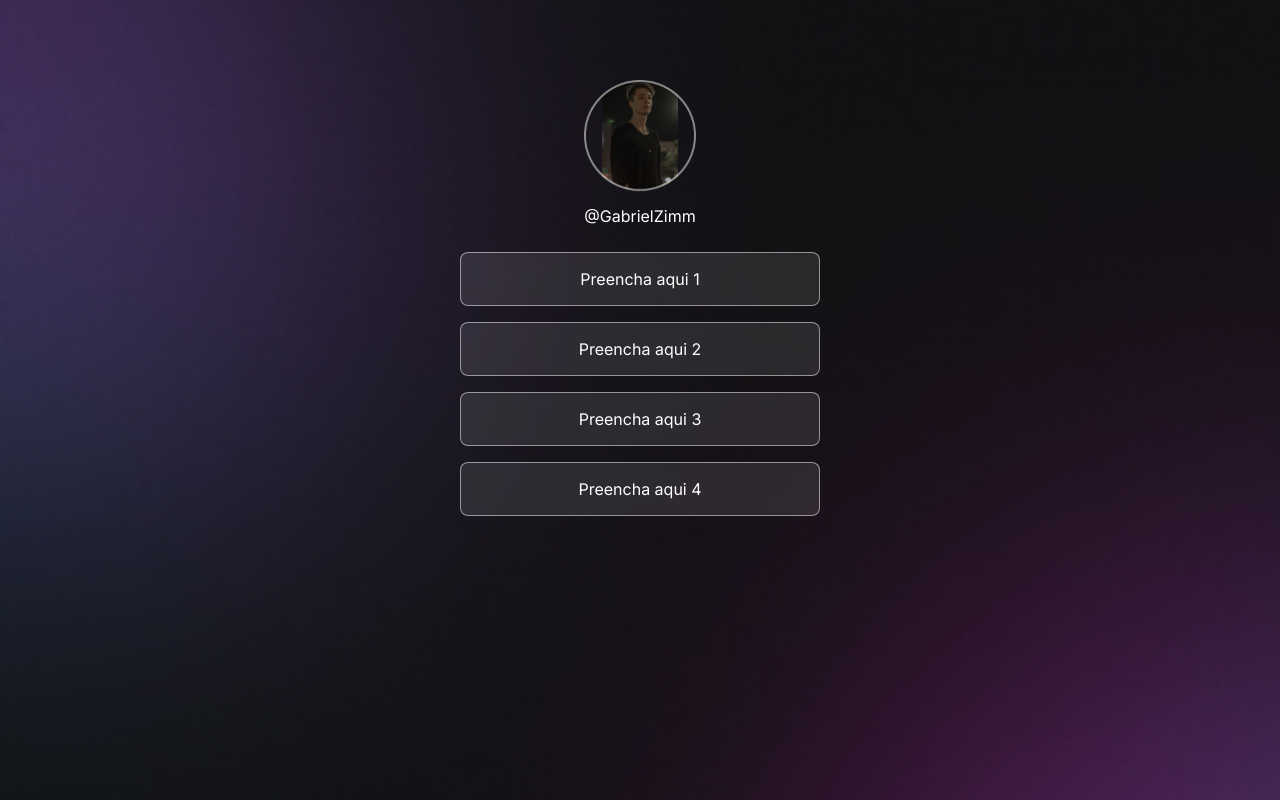
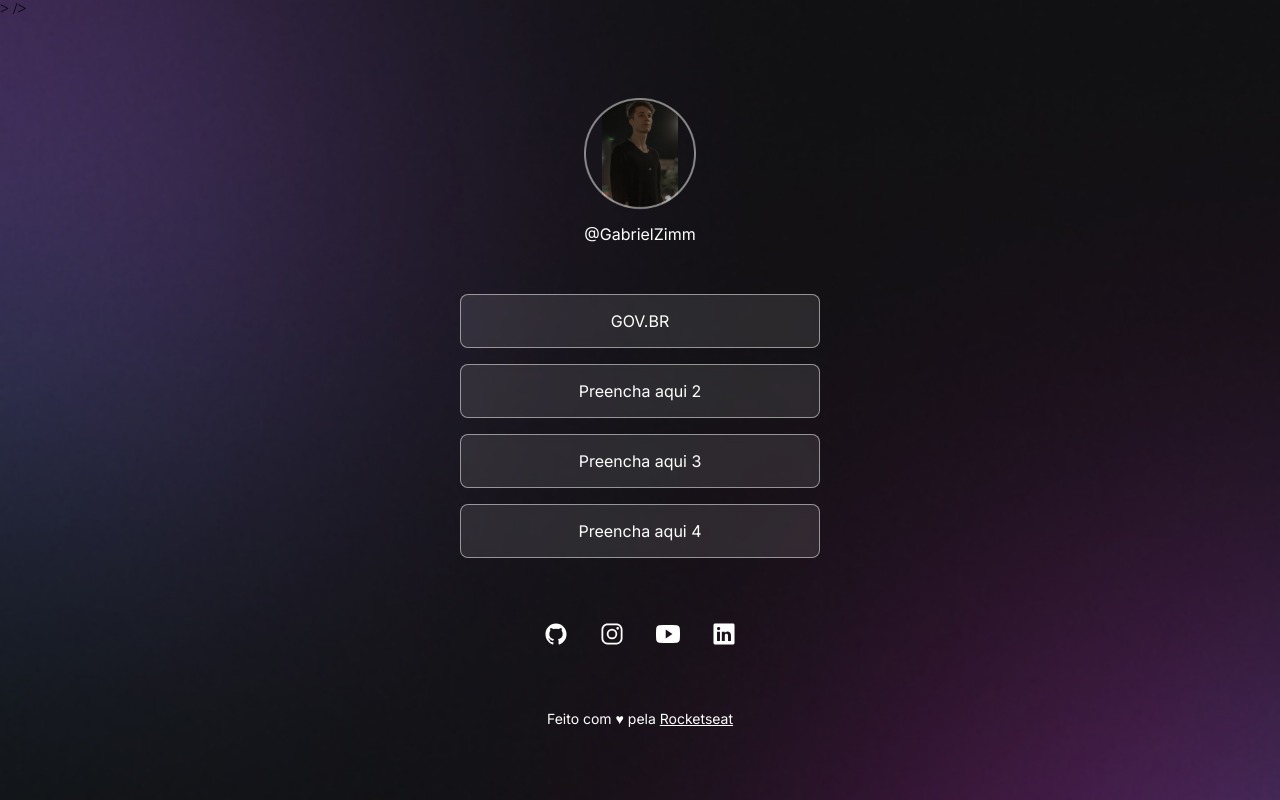
Before and after one commit to GabrielZimm/RocketSeat, a plain HTML site: page index.html in a window 1280 px wide. Drawn offline with nearby package versions, Linux system fonts and the light colour scheme.

Commit message:
alterado

```diff
--- a/Style.css
+++ b/Style.css
@@ -2,6 +2,10 @@
     margin: 0;
     padding: 0;
     box-sizing: 0;
+}
+
+:root{
+    --text-color: White;
 }
 
 body{
@@ -10,7 +14,7 @@ body{
 
 body * {
     font-family: 'Inter', sans-serif;
-    color: #ffffff;
+    color: var(--text-color);
 }
 
 #container{
@@ -44,6 +48,8 @@ ul {
     flex-direction: column;
     gap: 16px;
 
+    padding: 24px 0;
+
 
 
 }
@@ -65,12 +71,45 @@ ul li a{
 
     text-decoration: none;
     font-weight: 500;
-    transition: background .2s;
+    transition: background 0.2s;
 }
 
 /* pseudo-selector*/
 
 ul li a:hover {
     background: rgba (255, 255, 255, 5.05);
-    border: 1.5px solid white;
+    border: 1.5px solid var(--text-color);
 }
+
+
+/* social links */
+#social-links {
+    display: flex;
+    justify-content: center;
+
+    padding: 24px;
+
+    font-size: 24px;
+}
+
+#social-links a{
+    display: flex;
+    align-items: center;
+    justify-content: center;
+    padding: 16px;
+
+    transition: background 0.2s;
+    border-radius: 50%;
+}
+
+#social-links a:hover {
+    background: rgba(255, 255, 255, 0.2);
+    border-radius: 50%;
+}
+
+footer {
+    padding: 24px 0;
+    text-align: center;
+    font-size: 14px;
+
+}
--- a/index.html
+++ b/index.html
@@ -1,16 +1,21 @@
 <!DOCTYPE html>
-<html lang="pt-br">
+<html lang="pt-br" class="ligh">
     <head>
         <link rel="preconnect" href="https://fonts.googleapis.com">
         <link rel="preconnect" href="https://fonts.gstatic.com" crossorigin>
+
+        >
         <link href="https://fonts.googleapis.com/css2?family=Inter&display=swap" rel="stylesheet">
+        />
+
         <meta charset="UTF-8">
         <meta name="viewport" content="width=device-width, initial-scale=1.0">
+
         <title>DevLinks</title>
         <link rel="stylesheet" href="./Style.css">
     </head>
-<body>
-    <!-- teste nick -->
+
+    <body><!-- teste nick -->
         <div id="container">
             <div> <div id="profile">
              <img
@@ -19,9 +24,10 @@
 
             <p>@GabrielZimm</p>
         </div>
+
         <ul>
             <li>
-            <a href="https://www.gov.br/pt-br" target="_blank">Preencha aqui 1</a>
+            <a href="https://www.gov.br/pt-br" target="_blank">GOV.BR</a>
             </li>
 
             <li>
@@ -36,9 +42,32 @@
             <a href="#">Preencha aqui 4</a>
             </li>
         </ul>
+
         <div id="social-links">
+            <a href="https://www.gov.br/pt-br" target="blank">
+                <ion-icon name="logo-github"></ion-icon>
+            </a>
 
+            <a href="#" targer="blank">
+                <ion-icon name="logo-instagram"></ion-icon>
+            </a>
+
+            <a href="#" target="blank">
+                <ion-icon name="logo-youtube"></ion-icon>
+            </a>
+
+            <a href="#" target="blank">
+                <ion-icon name="logo-linkedin"></ion-icon>
+            </a>
         </div>
+
+        <footer>
+            Feito com ♥ pela <a href="https://Rocketseat.com.br
+            " target="blank" >Rocketseat</a>
+        </footer>
     </div>
+
+    <script type="module" src="https://unpkg.com/ionicons@7.1.0/dist/ionicons/ionicons.esm.js"></script>
+    <script nomodule src="https://unpkg.com/ionicons@7.1.0/dist/ionicons/ionicons.js"></script>
  </body>
 </html>
```
Lines whose indentation alone changed are shown as unchanged.
